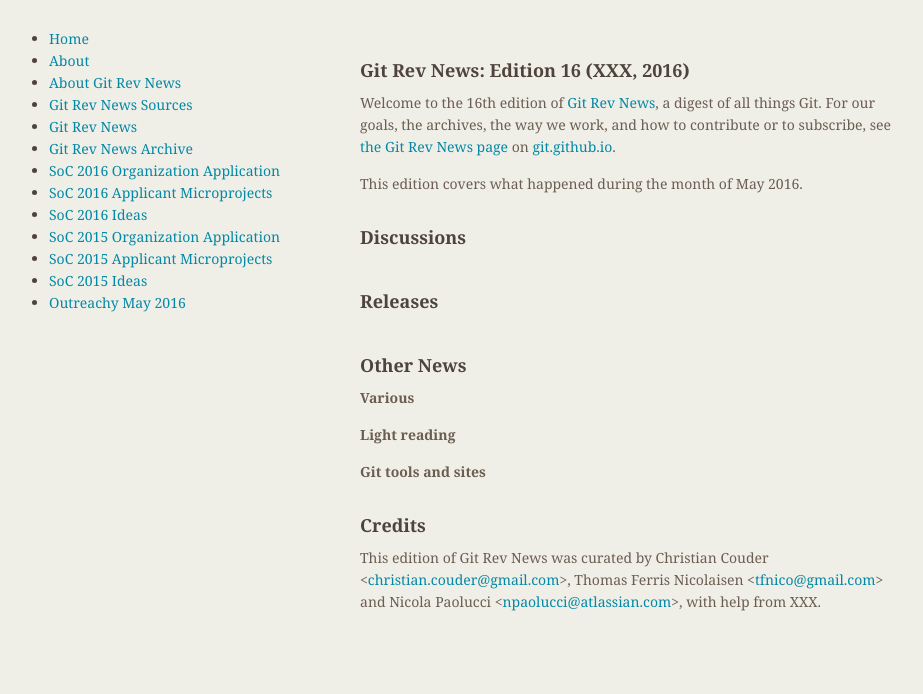
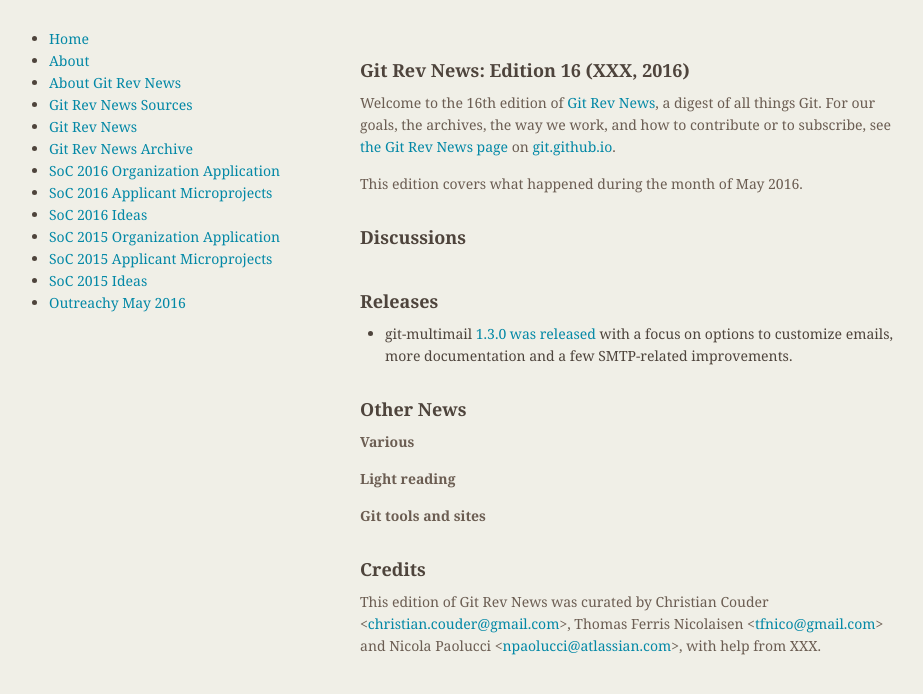
Before and after one commit to git/git.github.io, a Jekyll site: the page built from rev_news/drafts/edition-16.md, in a window 1280 px wide. Shown: the top 694 px of the page, without its empty margins (174-1097 px from the left). Built offline with Jekyll 4.4.1, drawn with Linux system fonts in a browser that asks for light colours.

Commit message:
rev-news: git-multimail 1.3.0

```diff
--- a/rev_news/drafts/edition-16.md
+++ b/rev_news/drafts/edition-16.md
@@ -31,6 +31,9 @@
 
 ## Releases
 
+* git-multimail [1.3.0 was released](https://github.com/git-multimail/git-multimail/releases/tag/1.3.0)
+  with a focus on options to customize emails, more documentation and
+  a few SMTP-related improvements.
 
 ## Other News
 
```
